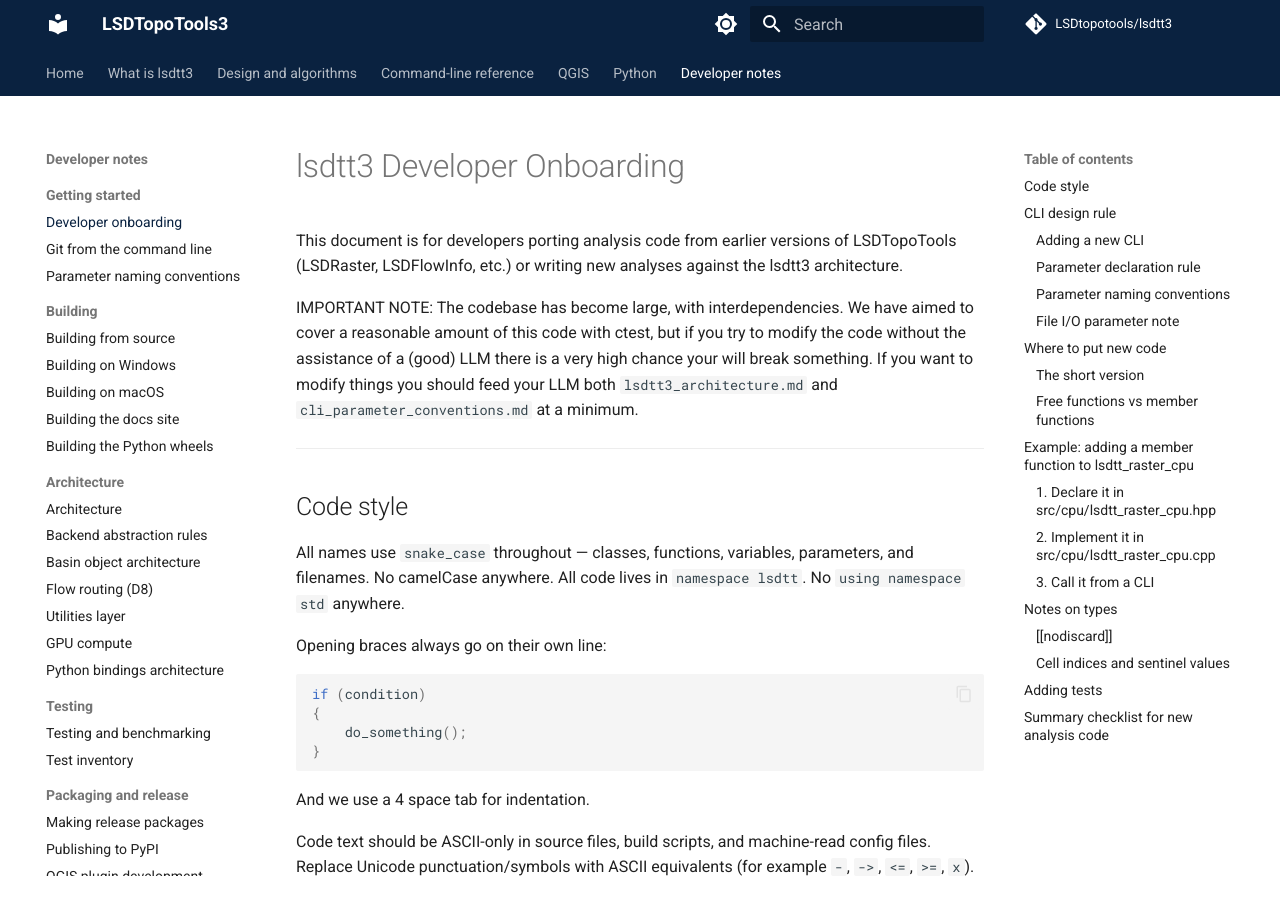
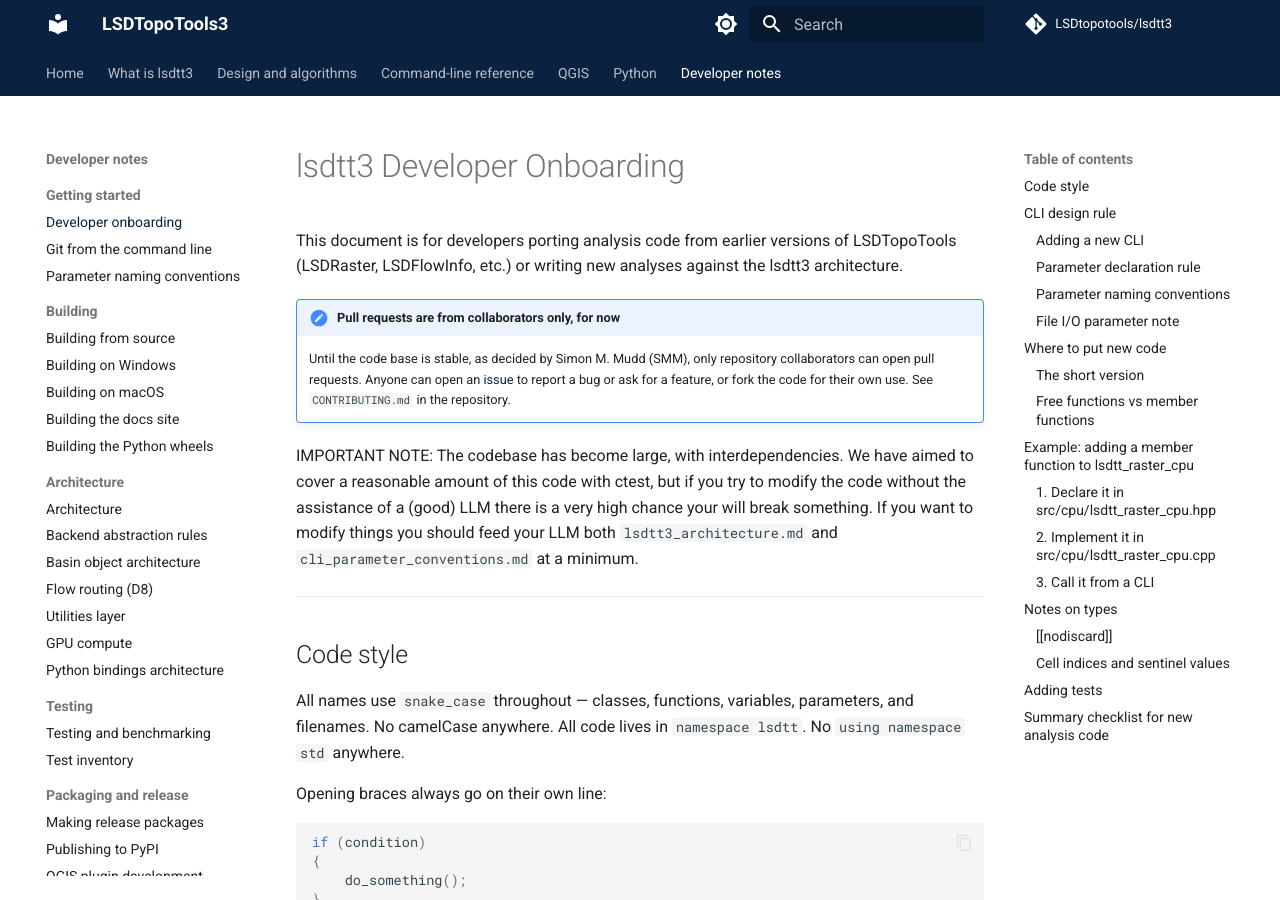
Before and after one commit to LSDtopotools/lsdtt3, an MkDocs documentation site: the page built from docs/developer_notes/developer_onboarding.md, in a window 1280 px wide and 900 px high. Built offline with MkDocs 1.6.1 and Material for MkDocs 9.7.7, drawn with Linux system fonts in a browser that asks for light colours; comment, search, counter and statistics services are not loaded.

```diff
--- a/CMakeLists.txt
+++ b/CMakeLists.txt
@@ -1,5 +1,5 @@
 cmake_minimum_required(VERSION 3.15)
-project(lsdtt3 VERSION 0.8.0 LANGUAGES CXX)
+project(lsdtt3 VERSION 0.9.0 LANGUAGES CXX)
 
 include(CTest)
 
--- a/docs/developer_notes/developer_onboarding.md
+++ b/docs/developer_notes/developer_onboarding.md
@@ -3,6 +3,14 @@
 This document is for developers porting analysis code from earlier versions of
 LSDTopoTools (LSDRaster, LSDFlowInfo, etc.) or writing new analyses against the
 lsdtt3 architecture.
+
+!!! note "Pull requests are from collaborators only, for now"
+
+    Until the code base is stable, as decided by Simon M. Mudd (SMM), only
+    repository collaborators can open pull requests. Anyone can open an
+    [issue](https://github.com/LSDtopotools/lsdtt3/issues) to report a bug or
+    ask for a feature, or fork the code for their own use. See `CONTRIBUTING.md`
+    in the repository.
 
 IMPORTANT NOTE: The codebase has become large, with interdependencies.
 We have aimed to cover a reasonable amount of this code with ctest,
--- a/pixi.toml
+++ b/pixi.toml
@@ -1,6 +1,6 @@
 [workspace]
 name = "lsdtt3"
-version = "0.8.0"
+version = "0.9.0"
 description = "Python environment for lsdtt3 test tooling and the python_helpers scripts."
 channels = ["conda-forge"]
 platforms = ["linux-64", "osx-64", "osx-arm64", "win-64"]
```
Also changed, not shown: CONTRIBUTING.md (added, +35 -0 lines), README.md (+6 -0 lines), docs/developer_notes/git_notes.md (+6 -0 lines), tools/README.md (+2 -2 lines), 4 other files.
